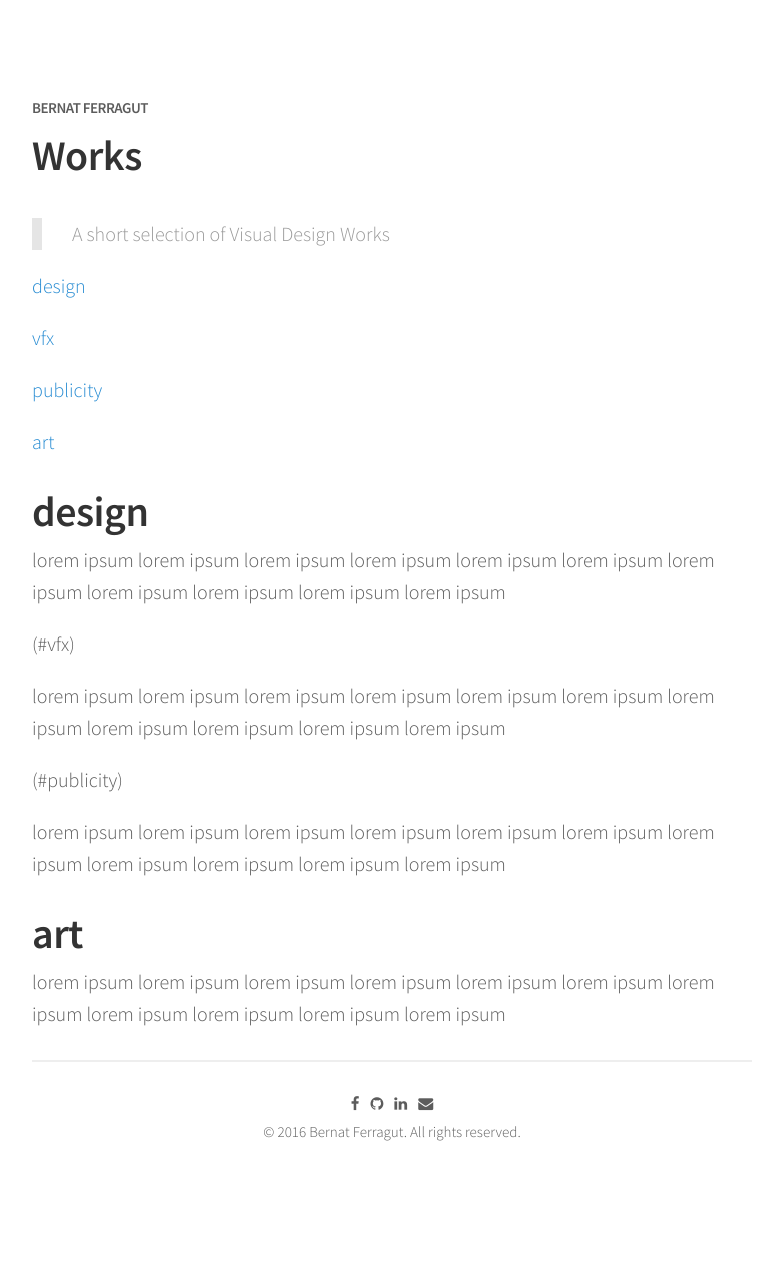
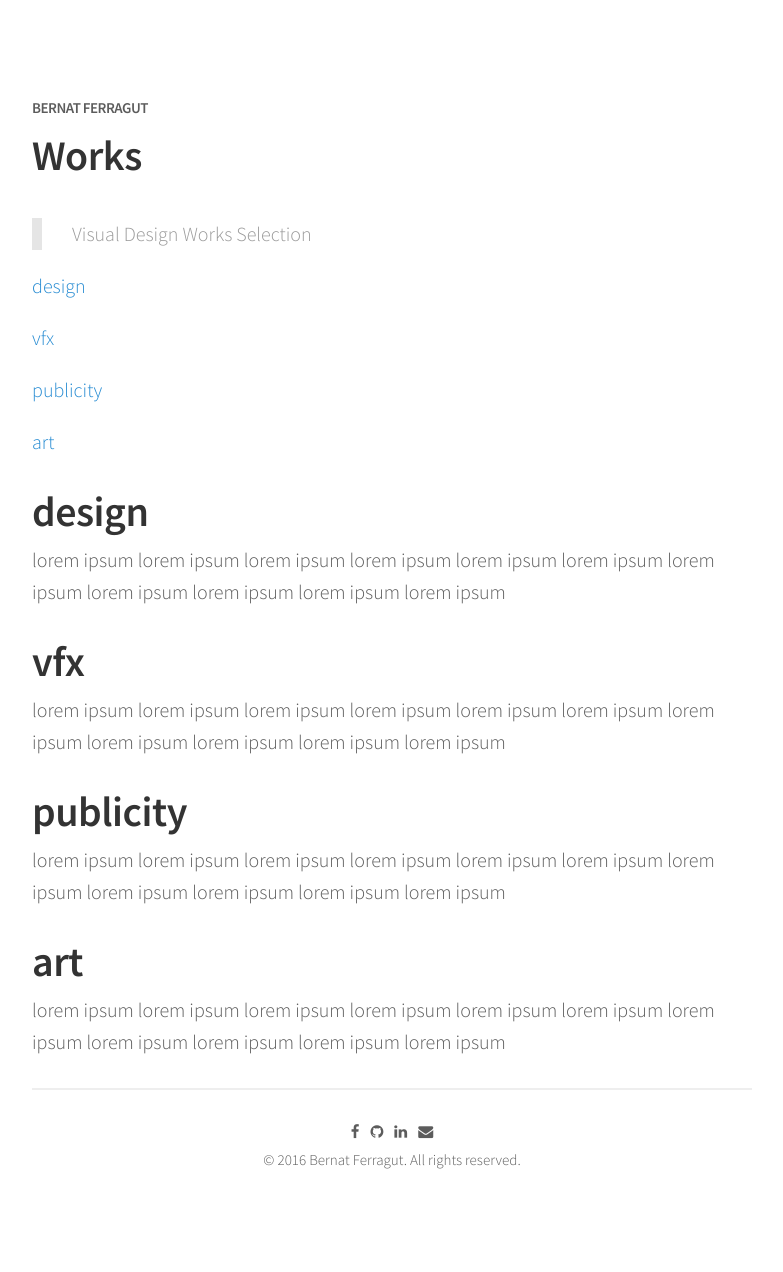
Before and after one commit to bernatferragut/FutureWeb-blog, a Jekyll site: the page built from works.md, in a window 1280 px wide. Shown: the whole page, without its empty margins (248-1031 px from the left). Built offline with Jekyll 4.4.1, drawn with Linux system fonts in a browser that asks for light colours; nearby versions of some CDN libraries; before the commit the page ends 1244 px from its top, so only the background shows below that.

Commit message:
Update works.md
test9

```diff
--- a/works.md
+++ b/works.md
@@ -3,7 +3,7 @@ title: Works
 permalink: /works/
 ---
 
->A short selection of Visual Design Works
+>Visual Design Works Selection
 
 [design](#design)
 
@@ -31,7 +31,7 @@ lorem ipsum
 lorem ipsum
 lorem ipsum
 
-(#vfx)
+# vfx
 
 lorem ipsum
 lorem ipsum
@@ -45,7 +45,7 @@ lorem ipsum
 lorem ipsum
 lorem ipsum
 
-(#publicity)
+# publicity
 
 lorem ipsum
 lorem ipsum
```
